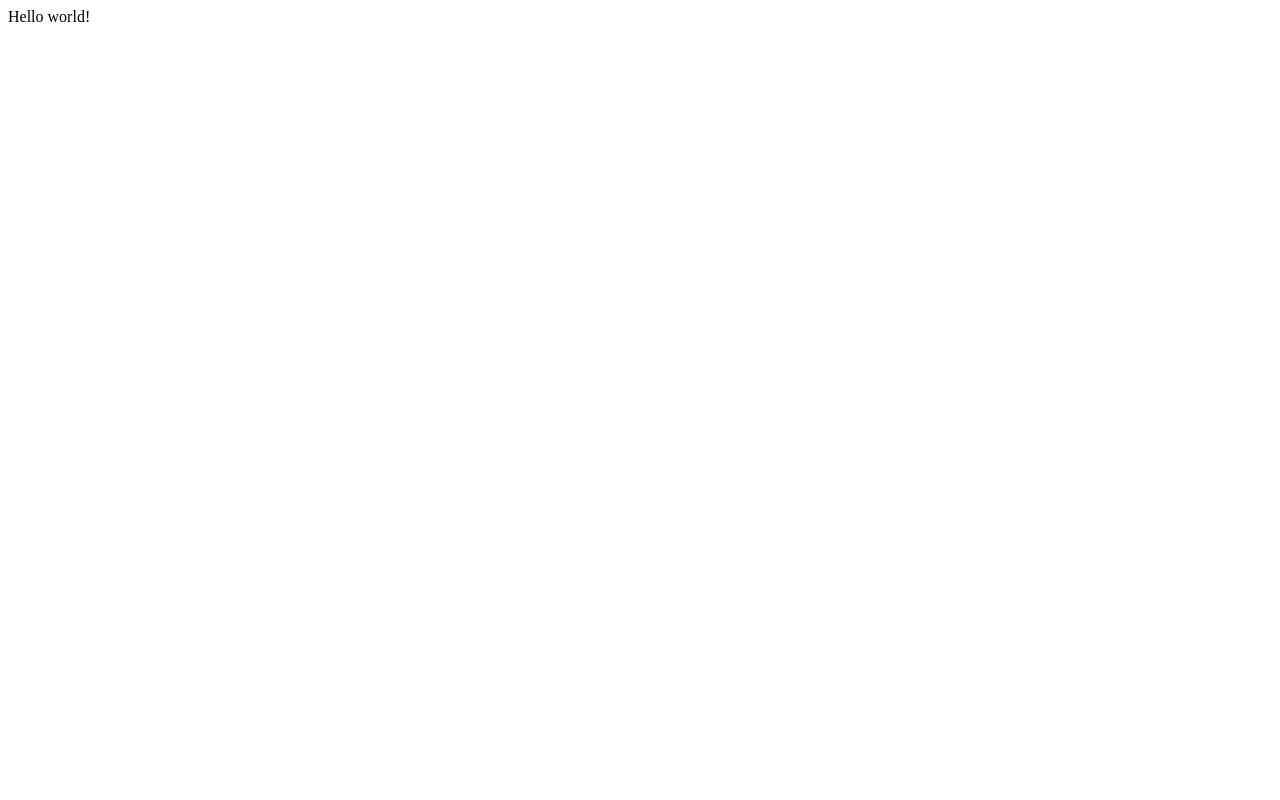
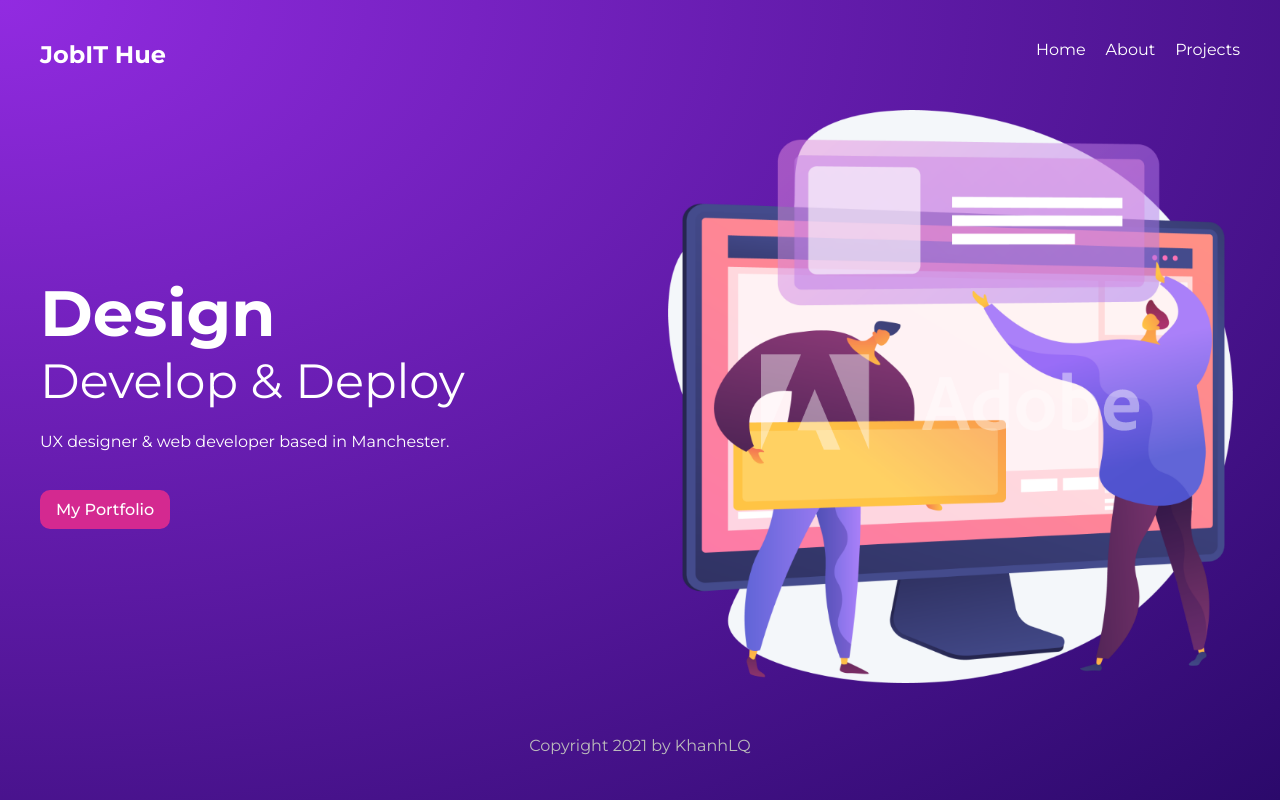
Before and after one commit to khanhlecodegym/gatsby-learn, a Gatsby site: page / in a window 1280 px wide. Built offline with nearby package versions, Linux system fonts and the light colour scheme; Gatsby itself is replaced by a stand-in of ours.

Commit message:
f commit

```diff
--- a/gatsby-config.js
+++ b/gatsby-config.js
@@ -6,5 +6,33 @@
 
 module.exports = {
   /* Your site config here */
-  plugins: [],
+  plugins: [
+    // {
+    //   resolve: `gatsby-source-filesystem`,
+    //   options: {
+    //     name: `notes`,
+    //     path: `${__dirname}/src/notes/`,
+    //   },
+    // },
+    'gatsby-transformer-remark',
+    {
+      resolve: `gatsby-source-filesystem`,
+      options: {
+        name: `projects`,
+        path: `${__dirname}/src/projects/`,
+      },
+    },
+    // {
+    //   resolve: `gatsby-source-filesystem`,
+    //   options: {
+    //     name: `pages`,
+    //     path: `${__dirname}/src/pages/`,
+    //   },
+    // },
+  ],
+  siteMetadata: {
+    title: 'JobIT Hue',
+    description: 'web dev portfolio',
+    copyright: 'This website is copyright 2021 Web Warrior'
+  }
 }
--- a/package.json
+++ b/package.json
@@ -15,6 +15,8 @@
   },
   "dependencies": {
     "gatsby": "^3.0.1",
+    "gatsby-source-filesystem": "^3.2.0",
+    "gatsby-transformer-remark": "^3.2.0",
     "react": "^17.0.1",
     "react-dom": "^17.0.1"
   },
--- /dev/null
+++ b/src/components/Layout.js
@@ -0,0 +1,17 @@
+import React from 'react'
+import Navbar from './Navbar'
+import '../styles/global.css'
+
+export default function Layout({ children }) {
+	return (
+		<div className="layout">
+			<Navbar />
+			<div className="content">
+				{ children }
+			</div>
+			<footer>
+				<p>Copyright 2021 by KhanhLQ</p>
+			</footer>
+		</div>
+	)
+}
--- /dev/null
+++ b/src/components/Navbar.js
@@ -0,0 +1,27 @@
+import { graphql, Link, useStaticQuery } from 'gatsby'
+import React from 'react'
+
+export default function Navbar() {
+	const data = useStaticQuery(graphql`
+		query SiteInfo {
+			site {
+				siteMetadata {
+					title
+				}
+			}
+		}
+	`)
+
+	const { title } = data.site.siteMetadata
+
+	return (
+		<nav>
+			<h1>{ title }</h1>
+			<div className="links">
+				<Link to="/">Home</Link>
+				<Link to="/about">About</Link>
+				<Link to="/projects">Projects</Link>
+			</div>
+		</nav>
+	)
+}
--- a/src/pages/index.js
+++ b/src/pages/index.js
@@ -1,5 +1,20 @@
+import { Link } from "gatsby"
 import React from "react"
+import Layout from "../components/Layout"
+import * as styles from "../styles/home.module.css"
 
 export default function Home() {
-  return <div>Hello world!</div>
+  return (
+    <Layout>
+      <section className={styles.header}>
+        <div>
+          <h2>Design</h2>
+          <h3>Develop & Deploy</h3>
+          <p>UX designer & web developer based in Manchester.</p>
+          <Link className={styles.btn} to="/projects">My Portfolio</Link>
+        </div>
+        <img src="/banner.png" alt="site banner" style={{ maxWidth: '100%' }} />
+      </section>
+    </Layout>
+  )
 }
--- /dev/null
+++ b/src/styles/global.css
@@ -0,0 +1,50 @@
+@import url('https://fonts.googleapis.com/css2?family=Montserrat:wght@300;400;500;700&display=swap');
+
+* {
+  margin: 0;
+  padding: 0;
+  text-decoration: none;
+  font-family: "Montserrat";
+  color: white;
+}
+html, body {
+  min-height: 100%;
+}
+body {
+  background: radial-gradient(at top left, rgba(146,43,225,1) 0%, rgba(43,9,107,1) 100%);
+  background-repeat: no-repeat;
+}
+p {
+  margin: 16px auto;
+  line-height: 1.5em;
+}
+
+/* layout & nav */
+.layout {
+  max-width: 1200px;
+  margin: 0 auto;
+}
+nav {
+  display: grid;
+  grid-template-columns: 1fr 1fr;
+  margin: 40px auto;
+}
+nav .links {
+  display: inline-block;
+  text-align: right;
+}
+nav a {
+  display: inline-block;
+  margin-left: 20px;
+  font-weight: 400;
+  padding-bottom: 8px;
+  border-bottom: 3px solid transparent;
+}
+nav a:hover {
+  border-color: white;
+}
+footer p{
+  text-align: center;
+  color: #bbb;
+  margin: 40px auto;
+}
--- /dev/null
+++ b/src/styles/home.module.css
@@ -0,0 +1,22 @@
+.header {
+    display: grid;
+    grid-template-columns: 1fr 1fr;
+    grid-gap: 40px;
+    align-items: center;
+  }
+  .header h2 {
+    font-size: 4em;
+  }
+  .header h3 {
+    font-size: 3em;
+    font-weight: 400;
+    margin-bottom: 20px;
+  }
+  .btn {
+    display: inline-block;
+    background: #D42990;
+    padding: 10px 16px;
+    border-radius: 10px;
+    margin-top: 20px;
+    font-weight: 500;
+  }
```
Also changed, not shown: src/pages/404.js (added, +13 -0 lines), src/pages/about.js (added, +15 -0 lines), src/pages/projects/index.js (added, +14 -0 lines), src/projects/dojo-coffee-house.md (added, +11 -0 lines), src/projects/real-kitchen-food.md (added, +11 -0 lines), src/projects/retro-gaming-zone.md (added, +11 -0 lines), src/projects/skateboards2go.md (added, +11 -0 lines), src/projects/the-drum-stop.md (added, +11 -0 lines), src/projects/trainer-trainer.md (added, +11 -0 lines), src/styles/projects.module.css (added, +11 -0 lines), static/banner.png (added), 1 other file.
